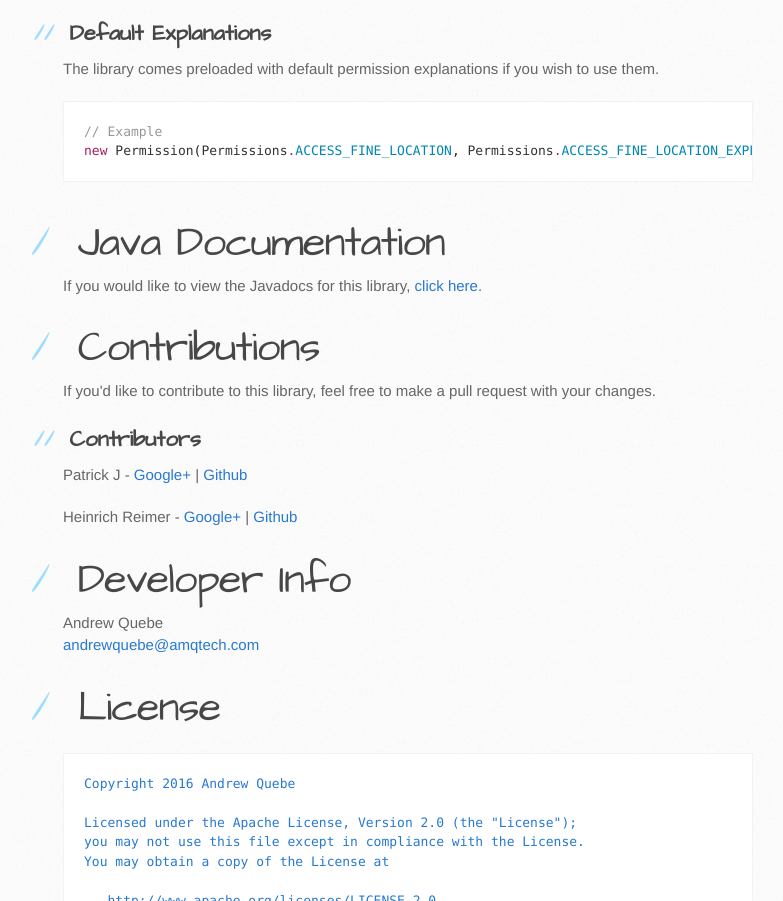
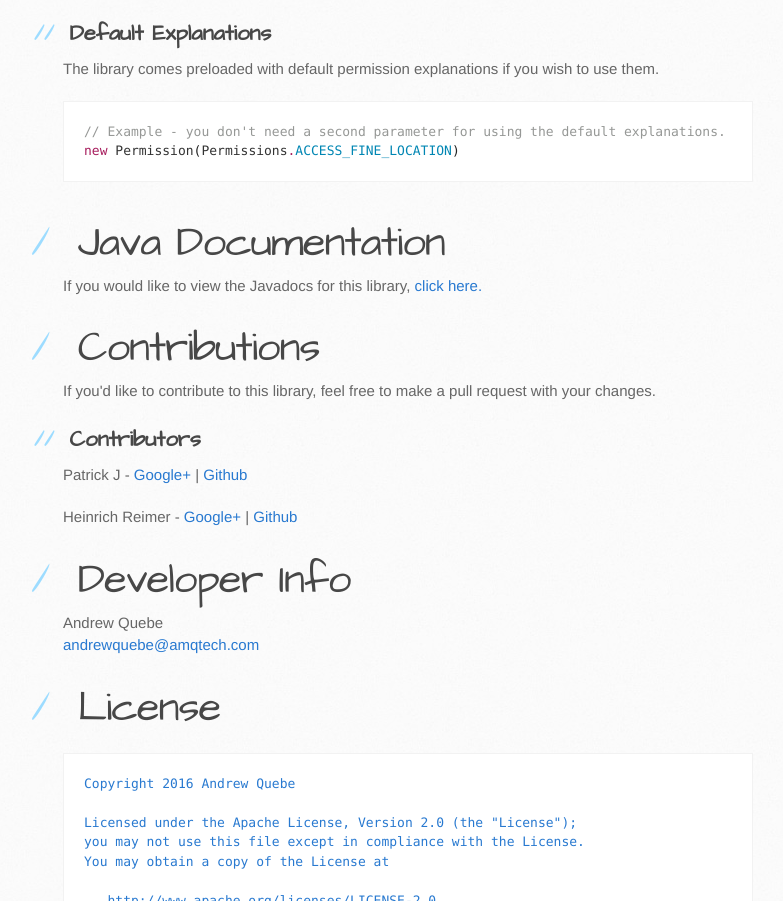
Before and after one commit to rammadogs/Permissions-Helper, a plain HTML site: page index.html in a window 1280 px wide. Shown: the part 2157-3058 px from the top of the page, without its empty margins (107-890 px from the left). Drawn offline with Linux system fonts and the light colour scheme.

```diff
--- a/index.html
+++ b/index.html
@@ -95,8 +95,8 @@
 
 <p>The library comes preloaded with default permission explanations if you wish to use them.</p>
 
-<div class="highlight highlight-source-java"><pre><span class="pl-c">// Example</span>
-<span class="pl-k">new</span> <span class="pl-smi">Permission</span>(<span class="pl-smi">Permissions</span><span class="pl-c1"><span class="pl-k">.</span>ACCESS_FINE_LOCATION</span>, <span class="pl-smi">Permissions</span><span class="pl-c1"><span class="pl-k">.</span>ACCESS_FINE_LOCATION_EXPLANATION</span>)</pre></div>
+<div class="highlight highlight-source-java"><pre><span class="pl-c">// Example - you don't need a second parameter for using the default explanations.</span>
+<span class="pl-k">new</span> <span class="pl-smi">Permission</span>(<span class="pl-smi">Permissions</span><span class="pl-c1"><span class="pl-k">.</span>ACCESS_FINE_LOCATION</span>)</pre></div>
 
 <h1>
 <a id="java-documentation" class="anchor" href="#java-documentation" aria-hidden="true"><span aria-hidden="true" class="octicon octicon-link"></span></a>Java Documentation</h1>
```
Also changed, not shown: params.json (+1 -1 lines).
